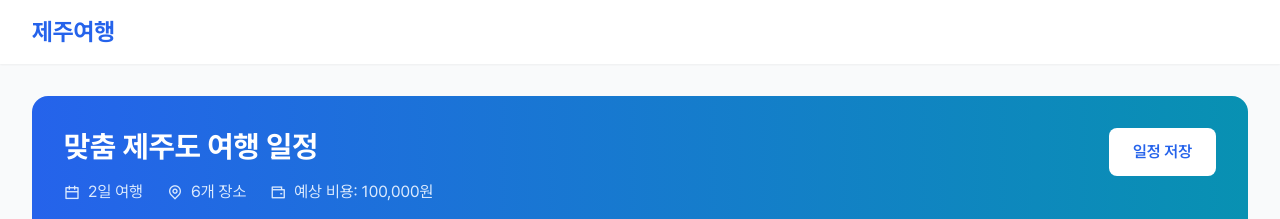
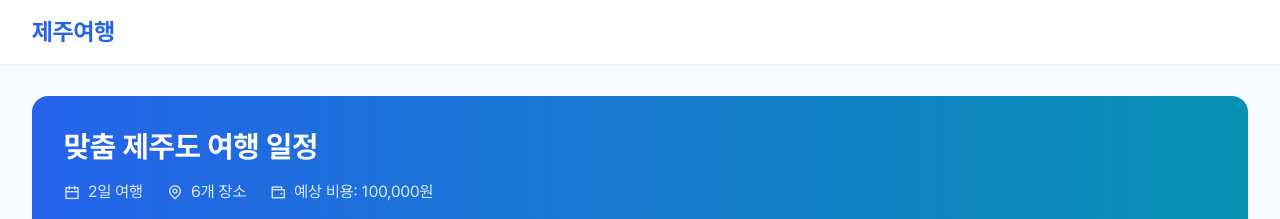
Before and after one commit to JejuMate/JejuMate_FE, a Next.js app: page /recommend/result/1 in a window 1280 px wide. Shown: the top 219 px of the page. Built offline with nearby package versions, Linux system fonts and the light colour scheme; no server answers.

Commit message:
🎨 Design: 일정 저장 버튼 제거

```diff
--- a/app/recommend/result/[id]/page.tsx
+++ b/app/recommend/result/[id]/page.tsx
@@ -5,7 +5,6 @@ import Link from "next/link";
 import Header from "@/components/Header";
 import Loading from "@/components/Loading";
 import ChatBot from "@/components/ChatBot";
-import { useSchedule } from "@/hooks/useSchedule";
 import { calculateTotalCost } from "@/utils/helpers";
 import type { DaySchedule } from "@/types";
 
@@ -18,7 +17,6 @@ export default function RecommendResultById({
   const [isChatOpen, setIsChatOpen] = useState(false);
   const [schedules, setSchedules] = useState<DaySchedule[]>([]);
   const [isLoading, setIsLoading] = useState(true);
-  const { handleSaveSchedule, isSaving } = useSchedule();
 
   // Mock 추천 결과 데이터
   const mockSchedules: DaySchedule[] = [
@@ -118,15 +116,6 @@ export default function RecommendResultById({
     }, 1500);
   }, [resolvedParams.id]);
 
-  const onSaveSchedule = async () => {
-    try {
-      await handleSaveSchedule(schedules);
-      alert("일정이 저장되었습니다!");
-    } catch (error) {
-      console.error(error);
-    }
-  };
-
   const updateSchedule = (newSchedules: DaySchedule[]) => {
     setSchedules(newSchedules);
   };
@@ -166,13 +155,6 @@ export default function RecommendResultById({
                 </div>
               </div>
             </div>
-            <button
-              onClick={onSaveSchedule}
-              disabled={isSaving}
-              className="bg-white text-blue-600 px-6 py-3 rounded-lg font-semibold hover:bg-gray-100 transition-colors cursor-pointer whitespace-nowrap disabled:opacity-50"
-            >
-              {isSaving ? "저장 중..." : "일정 저장"}
-            </button>
           </div>
         </div>
 
--- a/app/recommend/result/page.tsx
+++ b/app/recommend/result/page.tsx
@@ -6,7 +6,6 @@ import Header from "@/components/Header";
 import Loading from "@/components/Loading";
 import ChatBot from "@/components/ChatBot";
 import Map from "@/features/Map";
-import { useSchedule } from "@/hooks/useSchedule";
 import { calculateTotalCost } from "@/utils/helpers";
 import type { DaySchedule } from "@/types";
 import Script from "next/script";
@@ -21,7 +20,6 @@ export default function RecommendResultById({
   const [schedules, setSchedules] = useState<DaySchedule[]>([]);
   const [isLoading, setIsLoading] = useState(true);
   const [isMapLoaded, setIsMapLoaded] = useState(false);
-  const { handleSaveSchedule, isSaving } = useSchedule();
 
   const naverMapKey = process.env.NEXT_PUBLIC_NAVER_MAP_KEY;
 
@@ -73,19 +71,20 @@ export default function RecommendResultById({
           latitude: 33.50385555839768,
           longitude: 126.95554703086854,
         },
-           {
+        {
           id: "1-4",
           time: "19:00",
           name: "세화 해수욕장",
           category: "관광지",
           description: "코발트 빛 밝은 바다를 볼 수 있는 해수욕장",
           location: "제주시 구좌읍",
-          image: "https://readdy.ai/api/search-image?query=Scenic%20Udo%20island%20near%20Jeju%20with%20pristine%20turquoise%20beaches%2C%20coastal%20cliffs%2C%20peaceful%20island%20atmosphere%2C%20clear%20blue%20water%2C%20natural%20beauty&width=400&height=250&seq=3&orientation=landscape",
+          image:
+            "https://readdy.ai/api/search-image?query=Scenic%20Udo%20island%20near%20Jeju%20with%20pristine%20turquoise%20beaches%2C%20coastal%20cliffs%2C%20peaceful%20island%20atmosphere%2C%20clear%20blue%20water%2C%20natural%20beauty&width=400&height=250&seq=3&orientation=landscape",
           duration: "5시간",
           cost: "30,0000원",
           latitude: 33.524744,
           longitude: 126.861947,
-        }
+        },
       ],
     },
     {
@@ -147,15 +146,6 @@ export default function RecommendResultById({
     }, 1500);
   }, [resolvedParams.id]);
 
-  const onSaveSchedule = async () => {
-    try {
-      await handleSaveSchedule(schedules);
-      alert("일정이 저장되었습니다!");
-    } catch (error) {
-      console.error(error);
-    }
-  };
-
   const updateSchedule = (newSchedules: DaySchedule[]) => {
     setSchedules(newSchedules);
   };
@@ -206,13 +196,6 @@ export default function RecommendResultById({
                   </div>
                 </div>
               </div>
-              <button
-                onClick={onSaveSchedule}
-                disabled={isSaving}
-                className="bg-white text-blue-600 px-6 py-3 rounded-lg font-semibold hover:bg-gray-100 transition-colors cursor-pointer whitespace-nowrap disabled:opacity-50"
-              >
-                {isSaving ? "저장 중..." : "일정 저장"}
-              </button>
             </div>
           </div>
 
```
